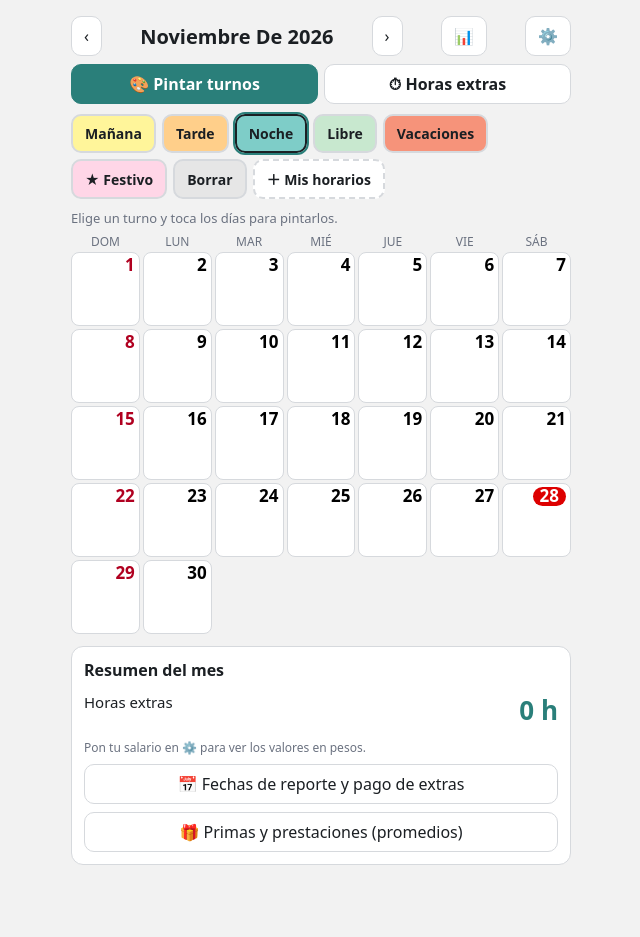
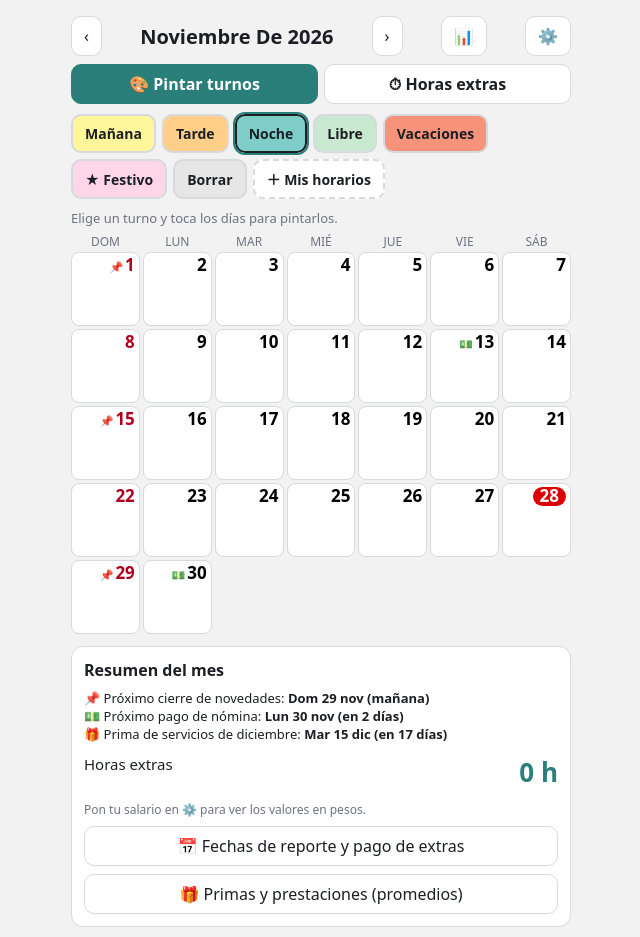
Before and after one commit to esteban-0407/turnos, a plain HTML site: page index.html in a window 1280 px wide. Shown: the whole page, without its empty margins (319-959 px from the left). Before the commit the page ends 875 px from the top, so only its background shows below. Drawn offline with Linux system fonts and the light colour scheme.

Commit message:
Add files via upload

```diff
--- a/index.html
+++ b/index.html
@@ -20,7 +20,7 @@ button{font:inherit;color:inherit;background:var(--card);border:1px solid var(--
 .modes .on{background:var(--acc);color:#fff;border-color:var(--acc)}
 .dow,.grid{display:grid;grid-template-columns:repeat(7,1fr);gap:3px}
 .dow div{text-align:center;font-size:12px;color:var(--mut);padding:2px 0}
-.dialog-x{}dialog{max-height:90vh}dialog select{font:inherit;width:100%;padding:8px;border-radius:8px;border:1px solid var(--line);background:var(--bg);color:var(--fg);margin:4px 0}.g4,.g3{display:grid;gap:4px;font-size:12.5px;padding:4px 0;border-bottom:1px solid var(--line);align-items:center}.g4{grid-template-columns:1.7fr .8fr .9fr 1fr}.g3{grid-template-columns:1.5fr 1fr 1fr}.g4 span+span,.g3 span+span{text-align:right}.day .v{font-size:11px;text-align:center;font-weight:700;color:#0b4f4a}.day{min-height:74px;border-radius:8px;padding:3px 4px;background:#fff;border:1px solid var(--line);display:flex;flex-direction:column;justify-content:space-between;color:#1b1f23;cursor:pointer;user-select:none}
+.dialog-x{}dialog{max-height:90vh}dialog select{font:inherit;width:100%;padding:8px;border-radius:8px;border:1px solid var(--line);background:var(--bg);color:var(--fg);margin:4px 0}.mk{font-size:11px;margin-right:2px}.g4,.g3{display:grid;gap:4px;font-size:12.5px;padding:4px 0;border-bottom:1px solid var(--line);align-items:center}.g4{grid-template-columns:1.7fr .8fr .9fr 1fr}.g3{grid-template-columns:1.5fr 1fr 1fr}.g4 span+span,.g3 span+span{text-align:right}.day .v{font-size:11px;text-align:center;font-weight:700;color:#0b4f4a}.day{min-height:74px;border-radius:8px;padding:3px 4px;background:#fff;border:1px solid var(--line);display:flex;flex-direction:column;justify-content:space-between;color:#1b1f23;cursor:pointer;user-select:none}
 .day.empty{visibility:hidden}
 .day .n{font-size:17px;font-weight:800;text-align:right;color:#000;line-height:1.1}.day.dom .n{color:#b00020}
 .day .t{text-align:center;font-weight:600;font-size:13px;white-space:nowrap;overflow:hidden}.hr{border-bottom:1px solid var(--line);padding:6px 0}.tr2{display:grid;grid-template-columns:1fr 1fr auto;gap:6px;align-items:center}
@@ -45,7 +45,7 @@ dialog input{font:inherit;width:100%;padding:8px;border-radius:8px;border:1px so
 <div class="hint" id="hint"></div>
 <div class="dow"><div>DOM</div><div>LUN</div><div>MAR</div><div>MIÉ</div><div>JUE</div><div>VIE</div><div>SÁB</div></div>
 <div class="grid" id="grid"></div>
-<div class="sum"><h2>Resumen del mes</h2>
+<div class="sum"><h2>Resumen del mes</h2><div id="prx"></div>
 <div class="row"><span>Horas extras</span><span class="big" id="ot">0</span></div>
 <div id="pay"></div><div id="cnt"></div><div id="qn"></div><button id="pb" style="margin-top:8px;width:100%">📅 Fechas de reporte y pago de extras</button><button id="prb" style="margin-top:8px;width:100%">🎁 Primas y prestaciones (promedios)</button></div>
 <dialog id="dlg"><div id="dt" style="font-weight:700"></div>
@@ -65,7 +65,7 @@ dialog input{font:inherit;width:100%;padding:8px;border-radius:8px;border:1px so
 <div id="pres"></div><div class="act"><button id="prc">Cerrar</button></div></dialog>
 <dialog id="perd"><div style="font-weight:700">Fechas de reporte y pago</div><div class="note" style="margin-top:2px">Si tu empresa paga los recargos y extras en una quincena posterior, indica el periodo reportado y la quincena en la que se pagan.</div>
 <label style="font-size:13px">Días sin periodo definido: se pagan<select id="plag"><option value="1">en la quincena siguiente</option><option value="0">en la misma quincena</option></select></label>
-<div id="pl"></div><button id="padd" style="margin:8px 0">＋ Agregar periodo</button><div class="act"><button id="pc">Cancelar</button><button id="ps" style="background:var(--acc);color:#fff">Guardar</button></div></dialog>
+<button id="pcal" style="margin:8px 0;width:100%">📥 Cargar calendario Grupo Lux 2026</button><div id="pl"></div><button id="padd" style="margin:8px 0">＋ Agregar periodo</button><div class="act"><button id="pc">Cancelar</button><button id="ps" style="background:var(--acc);color:#fff">Guardar</button></div></dialog>
 <dialog id="hd"><div style="font-weight:700">Mis horarios</div><div class="note" style="margin-top:2px">Horarios distintos a Mañana, Tarde y Noche. Salen para pintar después de los horarios normales. Si borras uno, se quita de los días donde lo pintaste.</div><div id="hl"></div><button id="hadd" style="margin:8px 0">＋ Agregar horario</button><div class="act"><button id="hc">Cancelar</button><button id="hs" style="background:var(--acc);color:#fff">Guardar</button></div></dialog>
 <dialog id="repd"><div style="font-weight:700">Reporte en Excel</div>
 <label>Desde<input id="rf" type="date"></label><label>Hasta<input id="rt" type="date"></label>
@@ -196,14 +196,14 @@ function payQ(d){const s=iso(d),p=(CFG.per||[]).find(p=>s>=p.f&&s<=p.t);if(p)ret
 function payMap(){const R={};Object.keys(data).forEach(k=>{const d=pd(k),x=dayAgg(d),vr=vv(x.A,RLg),ve=vv(x.A,ELg);if(!vr&&!ve)return;const q=payQ(d),o=R[q]||(R[q]={vr:0,ve:0,f:k,t:k});o.vr+=vr;o.ve+=ve;if(k<o.f)o.f=k;if(k>o.t)o.t=k});return R}
 function qopts(sel){let o='';for(let k=-4;k<=4;k++){const d=new Date(Y,M+k,1);[1,2].forEach(q=>{const v=d.getFullYear()+'-'+d.getMonth()+'-'+q;o+='<option value="'+v+'"'+(v===sel?' selected':'')+'>'+ql(v)+'</option>'})}
  if(sel&&o.indexOf('value="'+sel+'"')<0)o+='<option value="'+sel+'" selected>'+ql(sel)+'</option>';return o}
-const prow=p=>'<div class="hr"><div class="tr2" style="grid-template-columns:1fr 1fr"><label style="font-size:12px">Reporte desde<input type="date" class="pf" value="'+p.f+'"></label><label style="font-size:12px">Hasta<input type="date" class="pt" value="'+p.t+'"></label></div><div class="tr2" style="grid-template-columns:1fr auto;margin-top:4px"><label style="font-size:12px">Se paga en<select class="pq">'+qopts(p.q)+'</select></label><button class="px">🗑</button></div></div>';
+const prow=p=>'<div class="hr" data-c="'+(p.c||'')+'" data-pg="'+(p.pg||'')+'"><div class="tr2" style="grid-template-columns:1fr 1fr"><label style="font-size:12px">Reporte desde<input type="date" class="pf" value="'+p.f+'"></label><label style="font-size:12px">Hasta<input type="date" class="pt" value="'+p.t+'"></label></div><div class="tr2" style="grid-template-columns:1fr auto;margin-top:4px"><label style="font-size:12px">Se paga en<select class="pq">'+qopts(p.q)+'</select></label><button class="px">🗑</button></div>'+(p.c?'<div class="note" style="margin-top:2px">Cierre de novedades: '+fd(pd(p.c))+(p.pg?' · pago de nómina: '+fd(pd(p.pg)):'')+'</div>':'')+'</div>';
 function newP(){const L=[].slice.call(document.querySelectorAll('#pl .hr')),last=L.length?L[L.length-1]:null;let f;
  if(last&&last.querySelector('.pt').value){const e=pd(last.querySelector('.pt').value);f=new Date(e.getFullYear(),e.getMonth(),e.getDate()+1)}else{const n=new Date();f=n.getDate()<=15?new Date(n.getFullYear(),n.getMonth()-1,16):new Date(n.getFullYear(),n.getMonth(),1)}
  const t=f.getDate()===1?new Date(f.getFullYear(),f.getMonth(),15):new Date(f.getFullYear(),f.getMonth()+1,0);return{f:iso(f),t:iso(t),q:nextQ(qOf(t))}}
 function bindP(){document.querySelectorAll('#pl .px').forEach(b=>b.onclick=()=>b.closest('.hr').remove())}
 function openP(){$('pl').innerHTML=(CFG.per||[]).map(prow).join('');$('plag').value=CFG.lag===0?'0':'1';bindP();$('perd').showModal()}
 $('padd').onclick=()=>{$('pl').insertAdjacentHTML('beforeend',prow(newP()));bindP()};
-$('ps').onclick=()=>{const L=[];document.querySelectorAll('#pl .hr').forEach(r=>{const f=r.querySelector('.pf').value,t=r.querySelector('.pt').value;if(f&&t&&f<=t)L.push({f,t,q:r.querySelector('.pq').value})});L.sort((a,b)=>a.f<b.f?-1:1);CFG.per=L;CFG.lag=+$('plag').value;try{localStorage.setItem('turnos-cfg',JSON.stringify(CFG))}catch(e){}$('perd').close();render()};
+$('ps').onclick=()=>{const L=[];document.querySelectorAll('#pl .hr').forEach(r=>{const f=r.querySelector('.pf').value,t=r.querySelector('.pt').value;if(f&&t&&f<=t)L.push({f,t,q:r.querySelector('.pq').value,c:r.dataset.c||undefined,pg:r.dataset.pg||undefined})});L.sort((a,b)=>a.f<b.f?-1:1);CFG.per=L;CFG.lag=+$('plag').value;try{localStorage.setItem('turnos-cfg',JSON.stringify(CFG))}catch(e){}$('perd').close();render()};
 $('pc').onclick=()=>$('perd').close();$('pb').onclick=openP;
 function quin(){if(!(CFG.sal>0)){$('qn').innerHTML='';return}
  const n=new Date(Y,M+1,0).getDate(),mn=new Date(Y,M,1).toLocaleDateString('es',{month:'short'}),pm=payMap(),pre=Y+'-'+M+'-';let h='<h2 style="margin-top:14px">Pago por quincena</h2>';
@@ -229,8 +229,19 @@ function prest(){
  const R=[['Prima de servicios','8,33 % · 30 días/año',a.p,f.p],['Cesantías','8,33 % · 1 mes/año',a.c,f.c],['Intereses de cesantías','12 % anual de las cesantías',a.i,f.i],['Vacaciones','4,17 % · 15 días/año',a.v,f.v]];
  const h2='<div class="g3" style="font-weight:700"><span></span><span>A la fecha ('+dias+' d)</span><span>Semestre (180 d)</span></div>'+R.map(r=>'<div class="g3"><span><b>'+r[0]+'</b><br><small>'+r[1]+'</small></span><span>'+cop(r[2])+'</span><span>'+cop(r[3])+'</span></div>').join('');
  $('pres').innerHTML='<h2 style="font-size:15px;margin:10px 0 4px">Promedio de horas extras y recargos</h2>'+h1+'<div class="note">Promediado sobre '+mes+' mes(es) con datos. Cuenta por la fecha en que se generaron, no por la que te pagan.</div><h2 style="font-size:15px;margin:12px 0 4px">Primas y prestaciones</h2>'+h2+
- '<div class="note">Base de prima y cesantías = salario '+cop(CFG.sal)+' + promedio de recargos y extras '+cop(pv)+(aux?' + auxilio '+cop(aux):'')+' = <b>'+cop(base)+'</b>.<br>Base de vacaciones = salario + promedio del recargo nocturno ordinario ('+cop(pn)+') = <b>'+cop(bvac)+'</b>. No incluye extras, trabajo dominical/festivo ni auxilio.<br>Fechas: prima hasta el 30 de junio y el 20 de diciembre · intereses al trabajador hasta el 31 de enero · cesantías al fondo hasta el 14 de febrero.<br>Es un estimado informativo, no una liquidación. Por ley las cesantías y vacaciones se promedian sobre el último año; aquí se usa el semestre elegido.</div>'}
+ '<div class="note">Base de prima y cesantías = salario '+cop(CFG.sal)+' + promedio de recargos y extras '+cop(pv)+(aux?' + auxilio '+cop(aux):'')+' = <b>'+cop(base)+'</b>.<br>Base de vacaciones = salario + promedio del recargo nocturno ordinario ('+cop(pn)+') = <b>'+cop(bvac)+'</b>. No incluye extras, trabajo dominical/festivo ni auxilio.<br>En tu empresa (calendario 2026): prima el 12 de junio y el 15 de diciembre · cesantías e intereses el 5 de febrero. Plazos legales: prima 30 de junio y 20 de diciembre · intereses hasta el 31 de enero · cesantías al fondo hasta el 14 de febrero.<br>Es un estimado informativo, no una liquidación. Por ley las cesantías y vacaciones se promedian sobre el último año; aquí se usa el semestre elegido.</div>'}
 $('prb').onclick=openPr;$('prc').onclick=()=>$('prd').close();$('psem').onchange=()=>{$('pmes').value='';$('pdias').value='';prest()};$('pmes').oninput=$('pdias').oninput=prest;
+const CAL={cortes:['2026-01-11','2026-02-01','2026-02-15','2026-03-01','2026-03-15','2026-03-29','2026-04-12','2026-05-03','2026-05-17','2026-05-31','2026-06-14','2026-06-28','2026-07-12','2026-08-02','2026-08-16','2026-08-30','2026-09-13','2026-09-27','2026-10-18','2026-11-01','2026-11-15','2026-11-29','2026-12-13','2026-12-27','2027-01-17','2027-01-31'],
+ pagos:['2026-01-15','2026-01-30','2026-02-13','2026-02-27','2026-03-13','2026-03-30','2026-04-15','2026-04-30','2026-05-15','2026-05-29','2026-06-12','2026-06-30','2026-07-15','2026-07-30','2026-08-14','2026-08-28','2026-09-15','2026-09-30','2026-10-15','2026-10-30','2026-11-13','2026-11-30','2026-12-15','2026-12-29','2027-01-15','2027-01-29'],
+ prest:{'2026-02-05':'Cesantías e intereses de cesantías','2026-06-12':'Prima de servicios de junio','2026-12-15':'Prima de servicios de diciembre'}};
+const addD=(s,n)=>{const d=pd(s);return iso(new Date(d.getFullYear(),d.getMonth(),d.getDate()+n))};
+function calPer(){return CAL.cortes.map((c,k)=>{const pg=CAL.pagos[k+1]||null,q=pg?pg.slice(0,4)+'-'+(+pg.slice(5,7)-1)+'-'+(+pg.slice(8)<=15?1:2):'2027-1-1';return{f:addD(k?CAL.cortes[k-1]:'2025-12-28',1),t:c,q,c,pg}})}
+if(!CFG.calLoaded&&!(CFG.per&&CFG.per.length)){CFG.per=calPer();CFG.calLoaded=true;try{localStorage.setItem('turnos-cfg',JSON.stringify(CFG))}catch(e){}}
+const mk=k=>CAL.cortes.indexOf(k)>=0?'<span class="mk">📌</span>':CAL.pagos.indexOf(k)>=0?'<span class="mk">💵</span>':'';
+function prox(){const t=new Date(),td=iso(new Date(t.getFullYear(),t.getMonth(),t.getDate())),nx=a=>a.filter(x=>x>=td).sort()[0],c=nx(CAL.cortes),p=nx(CAL.pagos),pr=nx(Object.keys(CAL.prest));
+ const lab=s=>{if(!s)return'—';const d=pd(s),n=Math.round((d-pd(td))/864e5);return DN[d.getDay()]+' '+d.getDate()+' '+d.toLocaleDateString('es',{month:'short'})+(n===0?' (hoy)':n===1?' (mañana)':' (en '+n+' días)')};
+ $('prx').innerHTML='<div class="note" style="margin:0 0 8px;font-size:13px;color:var(--fg)">📌 Próximo cierre de novedades: <b>'+lab(c)+'</b><br>💵 Próximo pago de nómina: <b>'+lab(p)+'</b>'+(pr?'<br>🎁 '+CAL.prest[pr]+': <b>'+lab(pr)+'</b>':'')+'</div>'}
+$('pcal').onclick=()=>{$('pl').innerHTML=calPer().map(prow).join('');bindP()};
 $('gear').onclick=()=>{$('sal').value=CFG.sal||'';$('aux').value=CFG.aux||'';$('dsc').value=CFG.dsc||'';$('auxq').value=CFG.auxq||'2';$('hrs').value=CFG.hrs;$('tms').innerHTML=['M','T','N'].map(id=>{const s=SH.find(x=>x.id===id);return '<div class="tr"><b>'+s.l+'</b><input type="time" data-id="'+id+'" data-i="0" value="'+CFG.t[id][0]+'"><input type="time" data-id="'+id+'" data-i="1" value="'+CFG.t[id][1]+'"></div>'}).join('');$('cfgd').showModal()};
 $('cc').onclick=()=>$('cfgd').close();
 $('cs').onclick=()=>{CFG.sal=parseFloat($('sal').value)||0;CFG.hrs=parseFloat($('hrs').value)||210;CFG.aux=parseFloat($('aux').value)||0;CFG.dsc=parseFloat($('dsc').value)||0;CFG.auxq=$('auxq').value;document.querySelectorAll('#tms input').forEach(e=>{if(e.value)CFG.t[e.dataset.id][+e.dataset.i]=e.value});try{localStorage.setItem('turnos-cfg',JSON.stringify(CFG))}catch(e){}$('cfgd').close();render()};
@@ -247,10 +258,10 @@ function render(){
  for(let i=1;i<=n;i++){const k=key(Y,M,i),r=data[k]||{},s=SH.find(x=>x.id===r.s);
   const dv=dayVal(i),c=document.createElement('div');c.className='day'+(td.getFullYear()===Y&&td.getMonth()===M&&td.getDate()===i?' today':'')+(new Date(Y,M,i).getDay()===0||r.f?' dom':'');
   if(s)c.style.background=s.c;
-  c.innerHTML='<div class="n">'+(r.f?'★ ':'')+i+'</div><div class="t">'+(s?s.l:'')+'</div>'+(r.o?'<div class="o">+'+r.o+'h</div>':'')+(dv?'<div class="v">'+cop2(dv)+'</div>':'<div></div>');
+  c.innerHTML='<div class="n">'+mk(k)+(r.f?'★ ':'')+i+'</div><div class="t">'+(s?s.l:'')+'</div>'+(r.o?'<div class="o">+'+r.o+'h</div>':'')+(dv?'<div class="v">'+cop2(dv)+'</div>':'<div></div>');
   if(r.o)ot+=r.o;if(s)cnt[s.n]=(cnt[s.n]||0)+1;
   c.onclick=()=>tap(i);g.appendChild(c)}
- $('ot').textContent=ot+' h';pay();quin();
+ $('ot').textContent=ot+' h';pay();quin();prox();
  $('cnt').innerHTML=Object.entries(cnt).map(([a,b])=>'<div class="row"><span>'+a+'</span><span>'+b+' días</span></div>').join('');
 }
 function tap(i){const k=key(Y,M,i);
```
